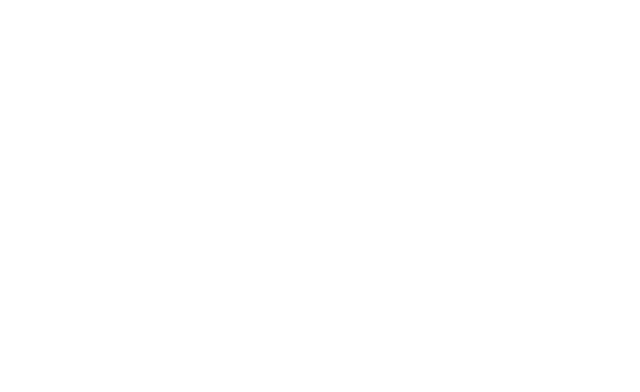
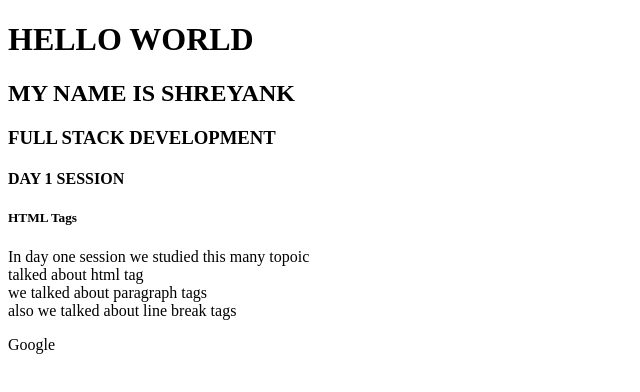
Before and after one commit to SHREYANK1783/skill_lab, a plain HTML site: page index.html in a window 1280 px wide. Shown: the whole page, without its empty margins (0-640 px from the left). Drawn offline with Linux system fonts and the light colour scheme.

Commit message:
CHANGE IN THAT

```diff
--- a/index.html
+++ b/index.html
@@ -6,6 +6,12 @@
     <title>Document</title>
 </head>
 <body>
-
+    <h1>HELLO WORLD</h1>
+    <h2>MY NAME IS SHREYANK</h2>
+    <h3>FULL STACK DEVELOPMENT</h3>
+    <h4>DAY 1 SESSION</h4>
+    <h5>HTML Tags</h5>
+    <p>In day one session we studied this many topoic<br>talked about html tag <br>we talked about paragraph tags<br> also we talked about line break tags</p>
+    <a heref="https://google.com" target="_blank">Google</a>
 </body>
 </html>
```
